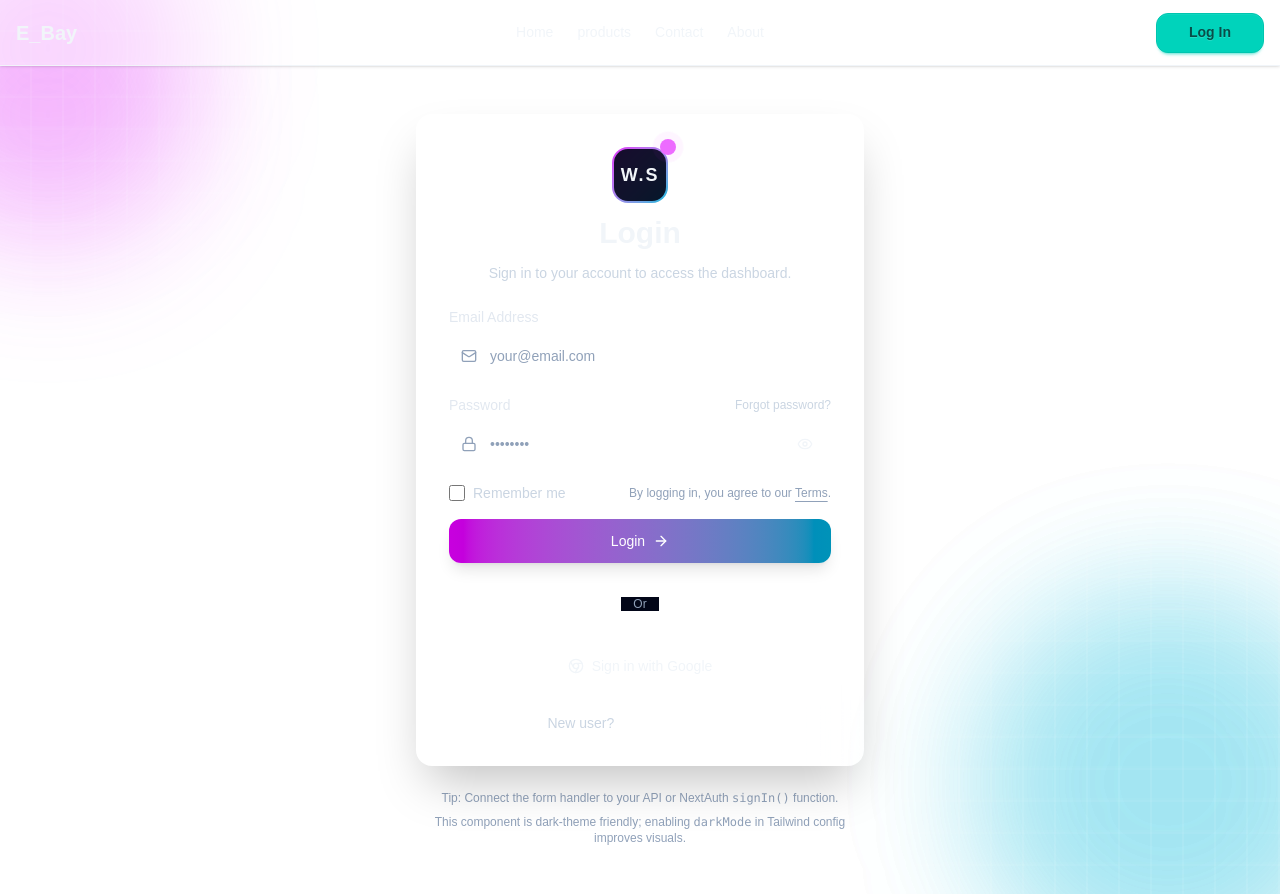
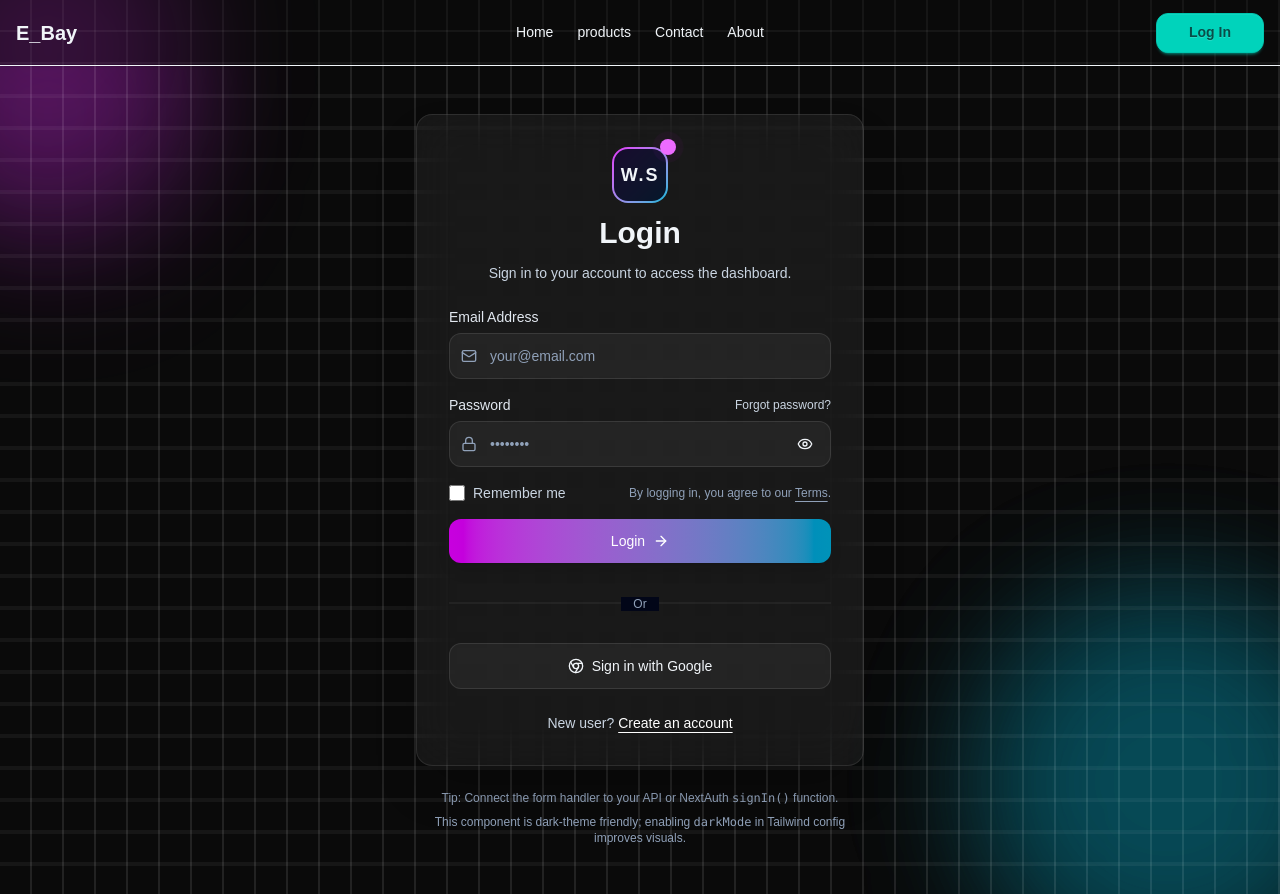
Before and after one commit to mdjosimuddin198/E_Bay, a Next.js app: page /api/auth/login in a window 1280 px wide. Built offline with nearby package versions, Linux system fonts and the light colour scheme; no server answers.

Commit message:
fix:updated theme issue

```diff
--- a/src/app/globals.css
+++ b/src/app/globals.css
@@ -2,8 +2,8 @@
 @plugin "daisyui";
 
 :root {
-  --background: #ffffff;
-  --foreground: #171717;
+  --background: #0a0a0a; /* সবসময় ডার্ক */
+  --foreground: #ededed; /* সবসময় হালকা লেখা */
 }
 
 @theme inline {
@@ -13,13 +13,6 @@
   --font-mono: var(--font-geist-mono);
 }
 
-@media (prefers-color-scheme: dark) {
-  :root {
-    --background: #0a0a0a;
-    --foreground: #ededed;
-  }
-}
-
 body {
   background: var(--background);
   color: var(--foreground);
```
